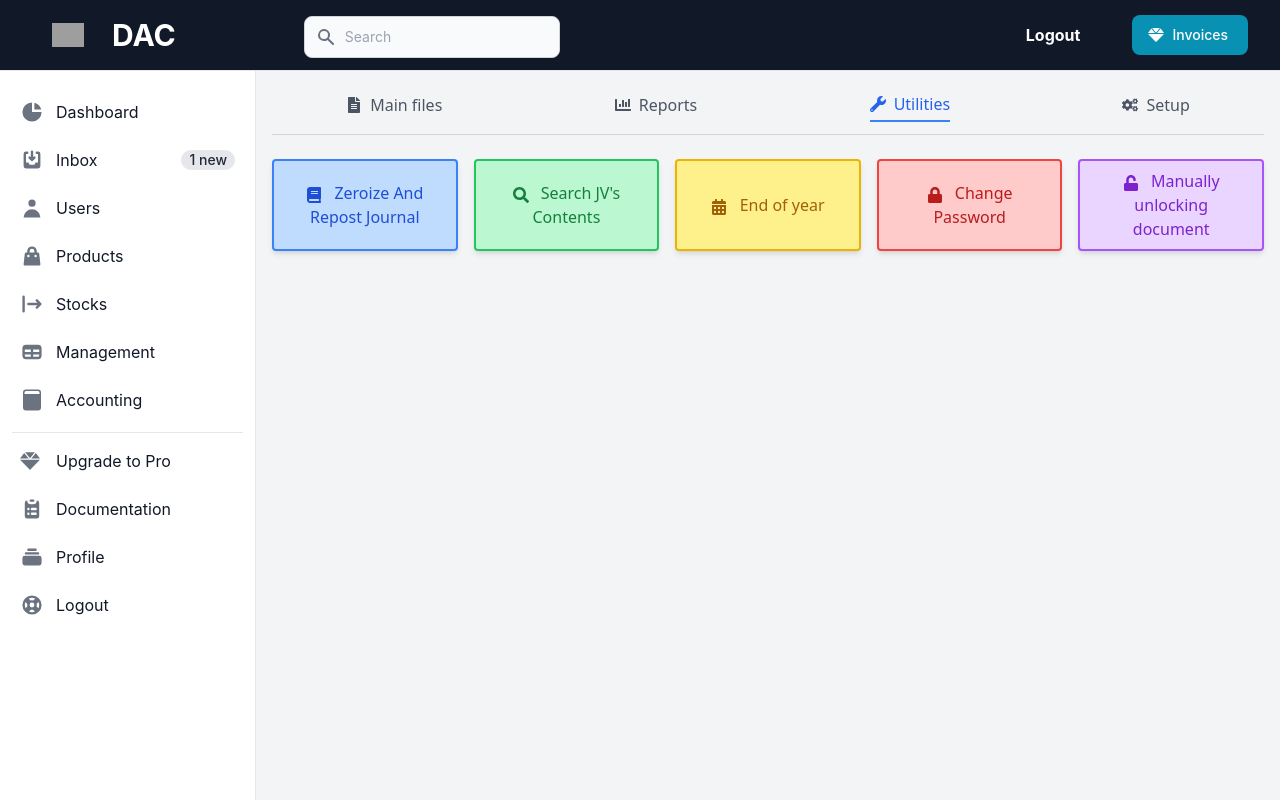
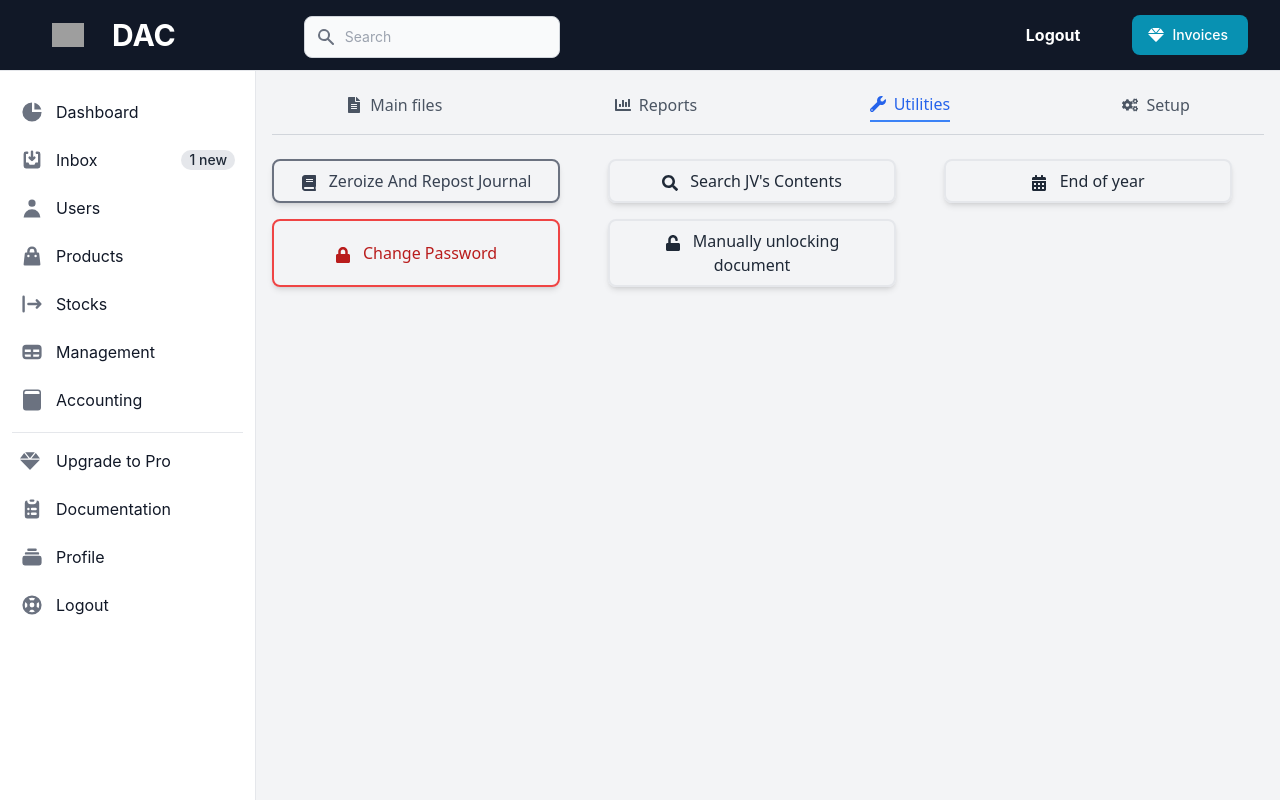
Before and after one commit to ahmadhassoun366/DAC-frontend, a React (Create React App) app: page /dashboard/Managment in a window 1280 px wide. Both pictures are taken after a click on the element "Utilities". Shown: the top 800 px of the page. Built offline with nearby package versions, Linux system fonts and the light colour scheme; grey boxes are pictures that could not be loaded.

Commit message:
edting button1

```diff
--- a/src/pages/Dashboard/MainContent/Accounting/Sell/Sell.jsx
+++ b/src/pages/Dashboard/MainContent/Accounting/Sell/Sell.jsx
@@ -1,7 +1,6 @@
 import React from "react";
 
 import p from "./../../../../../Assets/p2.jpg";
-import del from "./../../../../../Assets/delete.png";
 import upd from "./../../../../../Assets/upload.png";
 const Sell = (props) => {
 
--- a/src/pages/Dashboard/MainContent/Managment/components/Utilities.jsx
+++ b/src/pages/Dashboard/MainContent/Managment/components/Utilities.jsx
@@ -8,20 +8,20 @@ import {
 } from "react-icons/fa";
 
 const buttons = [
-  { label: "Zeroize And Repost Journal", icon: FaBook, color: "blue" },
-  { label: "Search JV's Contents", icon: FaSearch, color: "green" },
-  { label: "End of year", icon: FaCalendarAlt, color: "yellow" },
+  { label: "Zeroize And Repost Journal", icon: FaBook, color: "gray" },
+  { label: "Search JV's Contents", icon: FaSearch, color: "orange" },
+  { label: "End of year", icon: FaCalendarAlt, color: "lime" },
   { label: "Change Password", icon: FaLock, color: "red" },
-  { label: "Manually unlocking document", icon: FaUnlock, color: "purple" },
+  { label: "Manually unlocking document", icon: FaUnlock, color: "cyan" },
 ];
 const Utilities = () => {
   return (
     <>
-      <header className="grid grid-cols-5 gap-4 mb-6">
+      <header className="grid grid-cols-3 gap-4 mb-6">
         {buttons.map((btn, index) => (
           <button
             key={index}
-            className={`border-2 border-${btn.color}-500 bg-${btn.color}-200 text-${btn.color}-700 px-4 py-2 hover:bg-${btn.color}-300 rounded transition-transform transform hover:scale-105 focus:outline-none focus:ring-2 focus:ring-${btn.color}-300 shadow-md`}
+            className={`border-2 border-${btn.color}-500 w-72 text-${btn.color}-700 px-4 py-2 hover:bg-${btn.color}-300 rounded-lg transition-transform transform hover:scale-105 focus:outline-none focus:ring-2 focus:ring-${btn.color}-300 shadow-md`}
           >
             <btn.icon className="mr-2 inline-block" /> {btn.label}
           </button>
```
